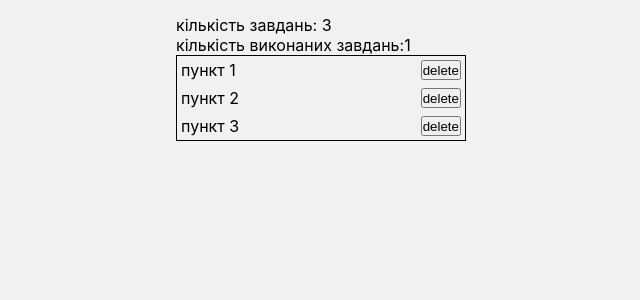
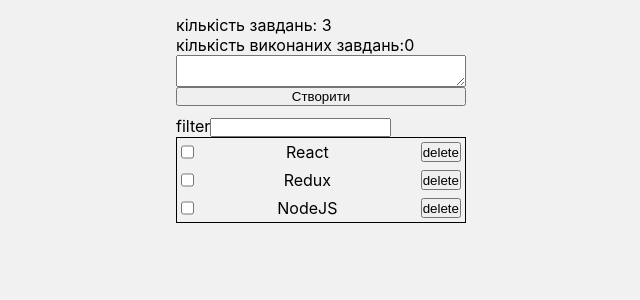
Before and after one commit to yevhenpodoliaka/react-test, a React (Create React App) app: page / in a window 1280 px wide. Shown: the top 300 px of the page, without its empty margins (319-959 px from the left). Built offline with nearby package versions, Linux system fonts and the light colour scheme.

Commit message:
upgrade todolist

```diff
--- a/src/App.js
+++ b/src/App.js
@@ -4,6 +4,8 @@ import React, { Component } from 'react';
 // import Dropdown from './components/Dropdown';
 import TodoList from './components/TodoList';
 import initialTodos from './todo.json';
+import TodoEditer from './components/TodoList/TodoEditer';
+import TodoFilter from './components/TodoList/TodoFilter';
 
 // import './App.css';
 
@@ -19,19 +21,50 @@ import initialTodos from './todo.json';
 class App extends Component {
   state = {
     todos: initialTodos,
+    filter: '',
   };
 
+  addTodo = text => {
+    const todo = {
+      id: Date.now(),
+      text,
+      completed: false,
+    };
+    this.setState(prevState => ({
+      todos: [todo, ...prevState.todos],
+    }));
+  };
+  complitedTodo = todoId => {
+    this.setState(prevState => ({
+      todos: prevState.todos.map(todo => {
+        if (todo.id === todoId) {
+          return {
+            ...todo,
+            completed: !todo.completed,
+          };
+        }
+        return todo;
+      }),
+    }));
+  };
   deleteTodo = todoId => {
     this.setState(prevState => ({
       todos: prevState.todos.filter(todo => todo.id !== todoId),
     }));
   };
+
+  onChangeFilter = e => this.setState({ filter: e.currentTarget.value });
+
   render() {
-    const { todos } = this.state;
+    const { todos, filter } = this.state;
 
     const completedTodoCount = todos.reduce(
       (total, todo) => (todo.completed ? total + 1 : total),
       0,
+    );
+    const filtredTodos = filter.toLowerCase();
+    const visibleTodos = todos.filter(todo =>
+      todo.text.toLowerCase().includes(filtredTodos),
     );
     return (
       <>
@@ -43,7 +76,13 @@ class App extends Component {
           <p>кількість завдань: {todos.length}</p>
           <p>кількість виконаних завдань:{completedTodoCount}</p>
         </div>
-        <TodoList todos={todos} onDeleteTodo={this.deleteTodo} />
+        <TodoEditer onSubmit={this.addTodo} />
+        <TodoFilter value={filter} onChangeFilter={this.onChangeFilter} />
+        <TodoList
+          todos={visibleTodos}
+          onDeleteTodo={this.deleteTodo}
+          togglleComplited={this.complitedTodo}
+        />
       </>
     );
   }
--- /dev/null
+++ b/src/components/TodoList/TodoEditer.jsx
@@ -0,0 +1,28 @@
+import React, { Component } from "react";
+import './TodoList.css'
+
+class TodoEditer extends Component {
+    state = {
+        text: '',
+    }
+
+    handleChange = e => {
+        this.setState({ text:e.currentTarget.value})
+    }
+    handleSubmit = e => {
+        e.preventDefault()
+        this.props.onSubmit(this.state.text)
+        this.setState({text:''})
+
+    }
+
+    render() {
+        return (
+            <form className="TodoEditer"  onSubmit={this.handleSubmit}>
+                <textarea value={this.state.text} onChange={this.handleChange}></textarea>
+                <button type="submit">Створити</button>
+        </form>
+    )
+}
+}
+export default TodoEditer
--- /dev/null
+++ b/src/components/TodoList/TodoFilter.jsx
@@ -0,0 +1,11 @@
+import React from "react";
+
+
+const TodoFilter = ({value,onChangeFilter}) => {
+    return (<label>
+          filter
+          <input type="text" value={value} onChange={onChangeFilter} />
+        </label>)
+}
+
+export default TodoFilter
--- a/src/components/TodoList/TodoList.css
+++ b/src/components/TodoList/TodoList.css
@@ -7,3 +7,13 @@
     justify-content: space-between;
     padding: 4px;
 }
+
+  .TodoList__text--complited{
+      text-decoration: line-through;
+
+  }
+  .TodoEditer{
+    display: flex;
+    flex-direction: column;
+    margin-bottom: 10px;
+  }
--- a/src/components/TodoList/TodoList.jsx
+++ b/src/components/TodoList/TodoList.jsx
@@ -1,10 +1,17 @@
 import React from 'react';
 import './TodoList.css';
-const TodoList = ({ todos, onDeleteTodo }) => (
+const TodoList = ({ todos, onDeleteTodo,togglleComplited }) => (
   <ul className="TodoList">
-    {todos.map(({ id, text }) => (
+    {todos.map(({ id, text, completed}) => (
+
       <li className="TodoList__item" key={id}>
-        <p>{text}</p>
+        <input type="checkbox"
+          className="Checkbox"
+          checked={completed}
+          onChange={() => togglleComplited(id)} />
+
+        {/* <p className="TodoList__text">{text}</p> */}
+        <p className={completed?'TodoList__text--complited':'TodoList__text'}>{text}</p>
         <button onClick={() => onDeleteTodo(id)}>delete</button>
       </li>
     ))}
--- a/src/todo.json
+++ b/src/todo.json
@@ -1,5 +1,5 @@
 [
-  { "id": "id-1", "text": "пункт 1", "completed": true },
-  { "id": "id-2", "text": "пункт 2", "completed": false },
-  { "id": "id-3", "text": "пункт 3", "completed": false }
+  { "id": "id-1", "text": "React", "completed": false },
+  { "id": "id-2", "text": "Redux", "completed": false },
+  { "id": "id-3", "text": "NodeJS", "completed": false }
 ]
```
